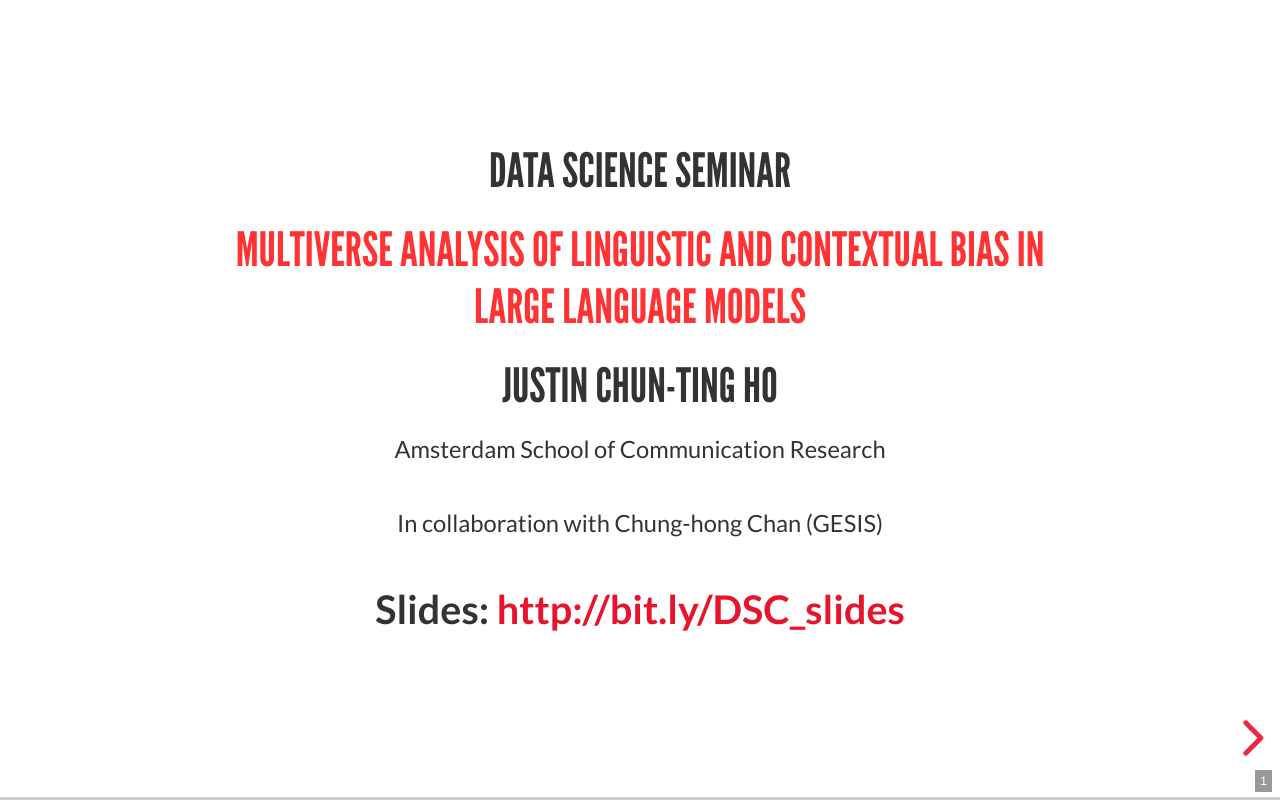
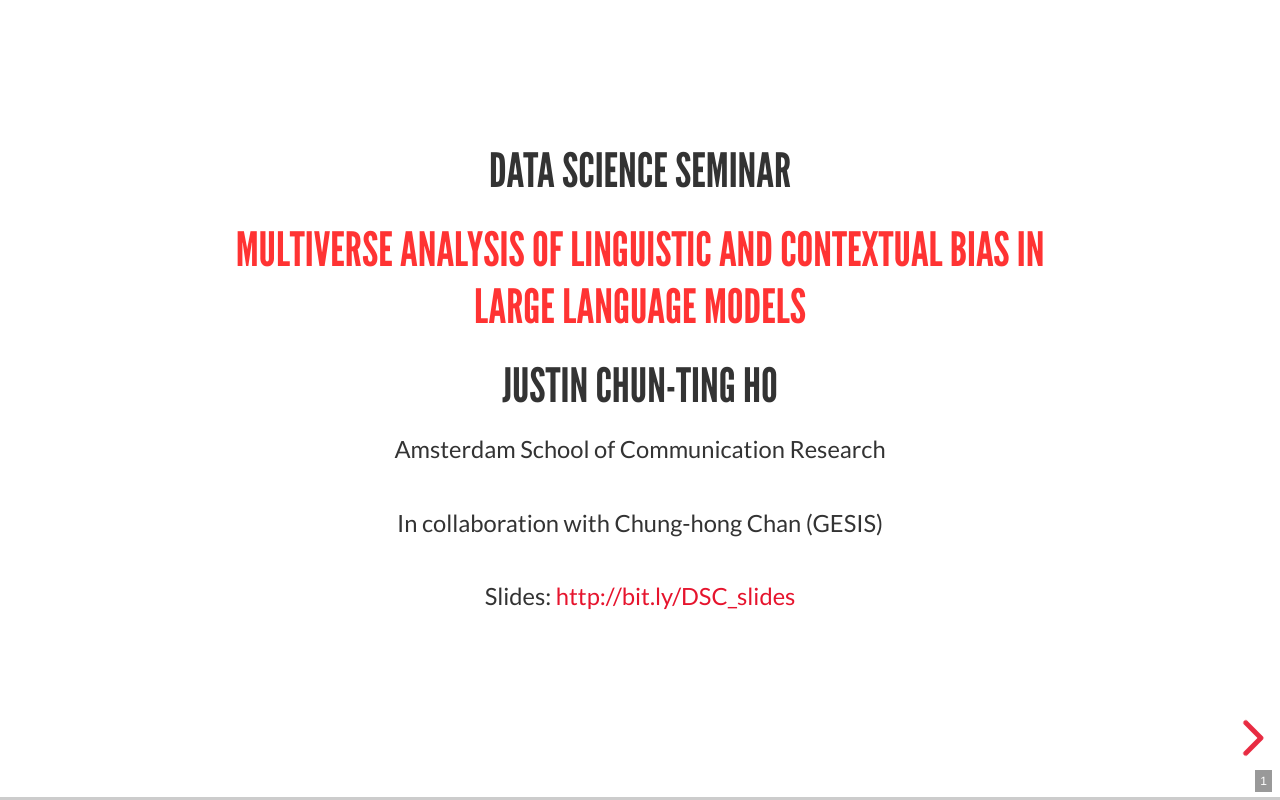
Before and after one commit to justinchuntingho/DSC_slides, a website: page index.html in a window 1280 px wide. Drawn offline with Linux system fonts and the light colour scheme.

Commit message:
Update index.html

```diff
--- a/index.html
+++ b/index.html
@@ -25,7 +25,7 @@
 
 					<p><small>In collaboration with Chung-hong Chan (GESIS)</small></p>
 					<!-- <p><img src="uvalogo.png" width="32%" style="background:none; border:none; box-shadow:none;"></p> -->
-					<p><b>Slides: <a href="http://bit.ly/DSC_slides">http://bit.ly/DSC_slides</a></b></p>
+					<p><small>Slides: <a href="http://bit.ly/DSC_slides">http://bit.ly/DSC_slides</a></small></p>
 
 				</div>
 				</section>
```
